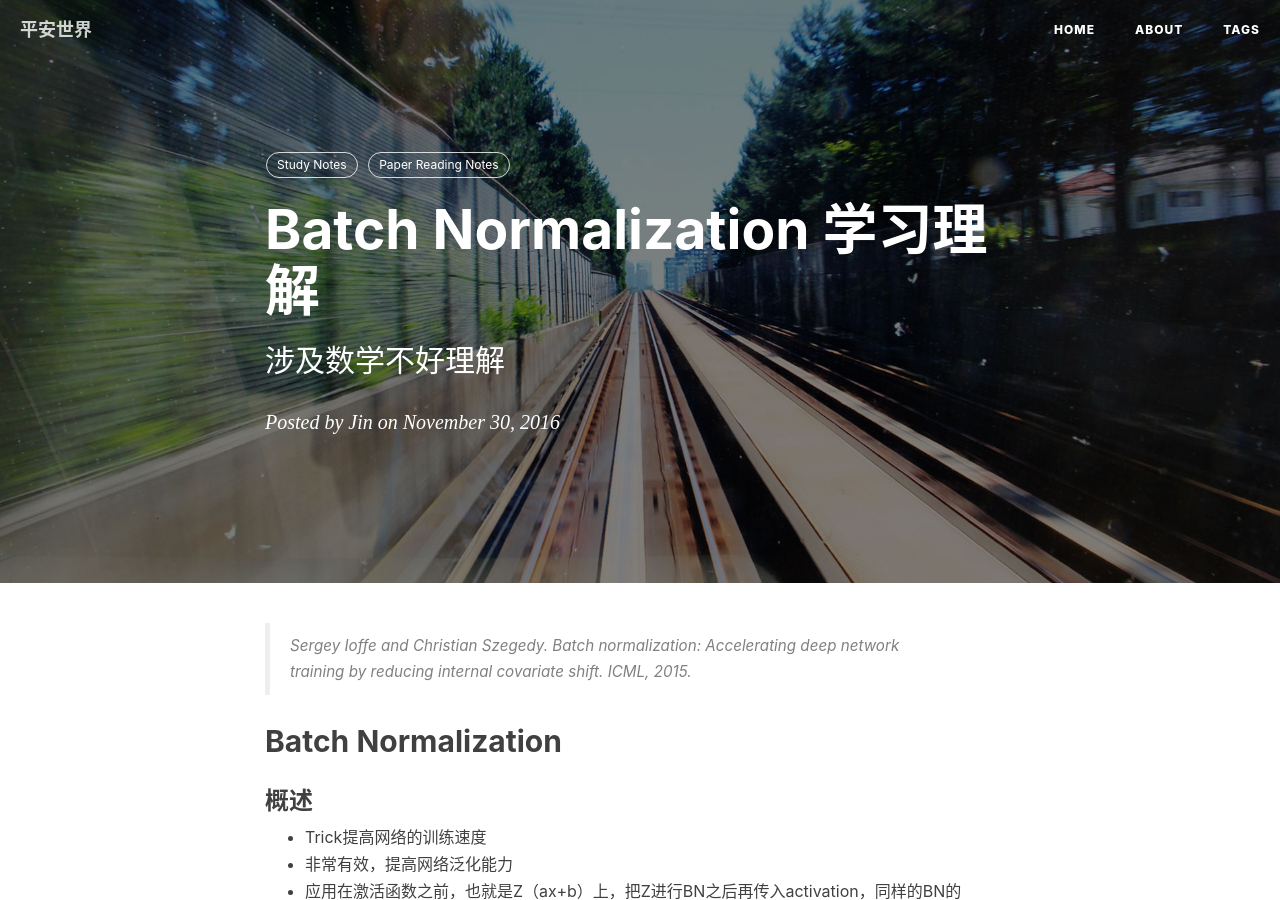
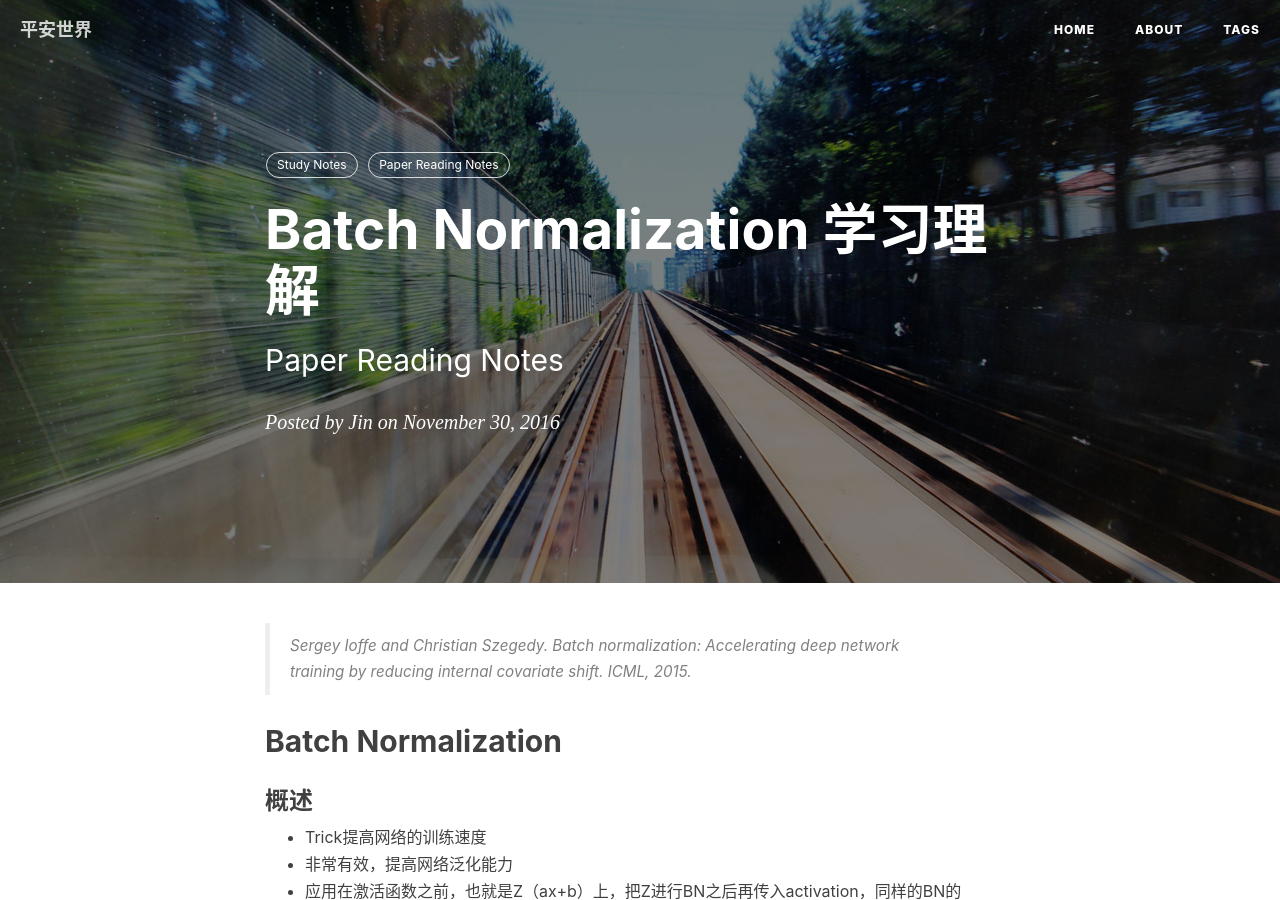
Before and after one commit to JinCanran/jincanran.github.io, a Jekyll site: the page built from _posts/2016-11-30-Paper Reading Note.md, in a window 1280 px wide and 900 px high. Built offline with Jekyll 4.4.1, drawn with Linux system fonts in a browser that asks for light colours; comment, search, counter and statistics services are not loaded.

Commit message:
new study note

```diff
--- a/_posts/2016-11-30-Paper Reading Note.md
+++ b/_posts/2016-11-30-Paper Reading Note.md
@@ -1,7 +1,7 @@
 ---
 layout:     post
 title:      "Batch Normalization 学习理解"
-subtitle:   "涉及数学不好理解"
+subtitle:   "Paper Reading Notes"
 date:       2016-11-30
 author:     "Jin"
 header-img: "img/post-bg-2015.jpg"
```
